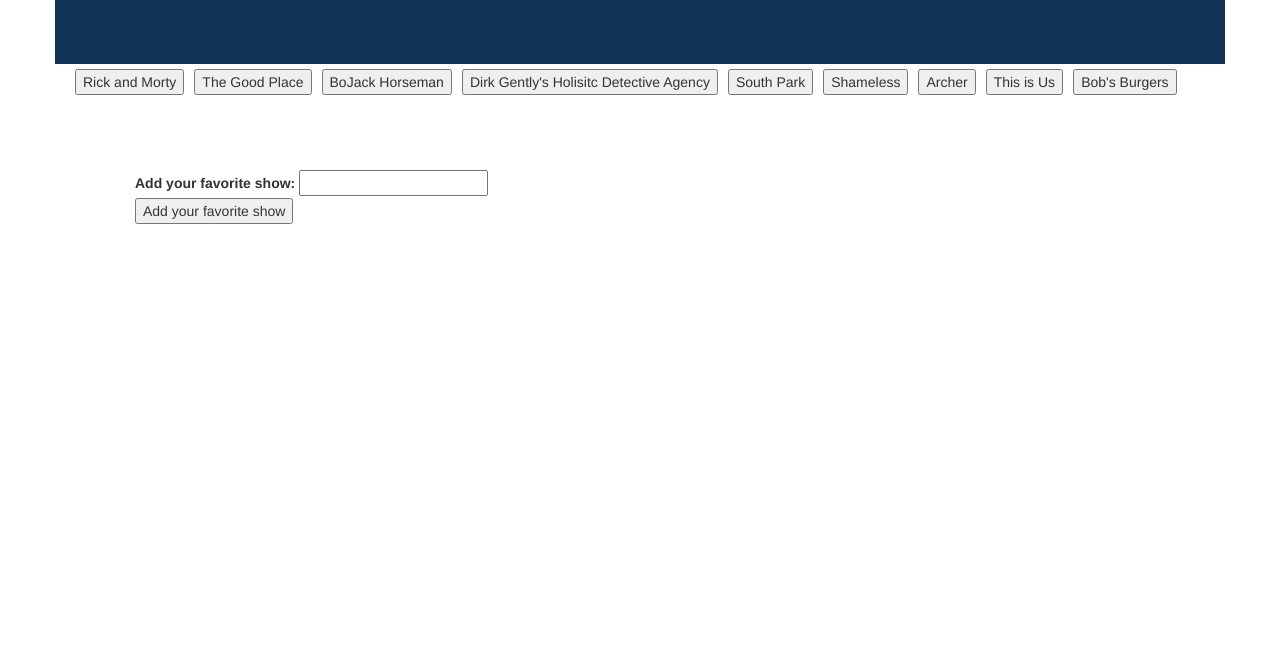
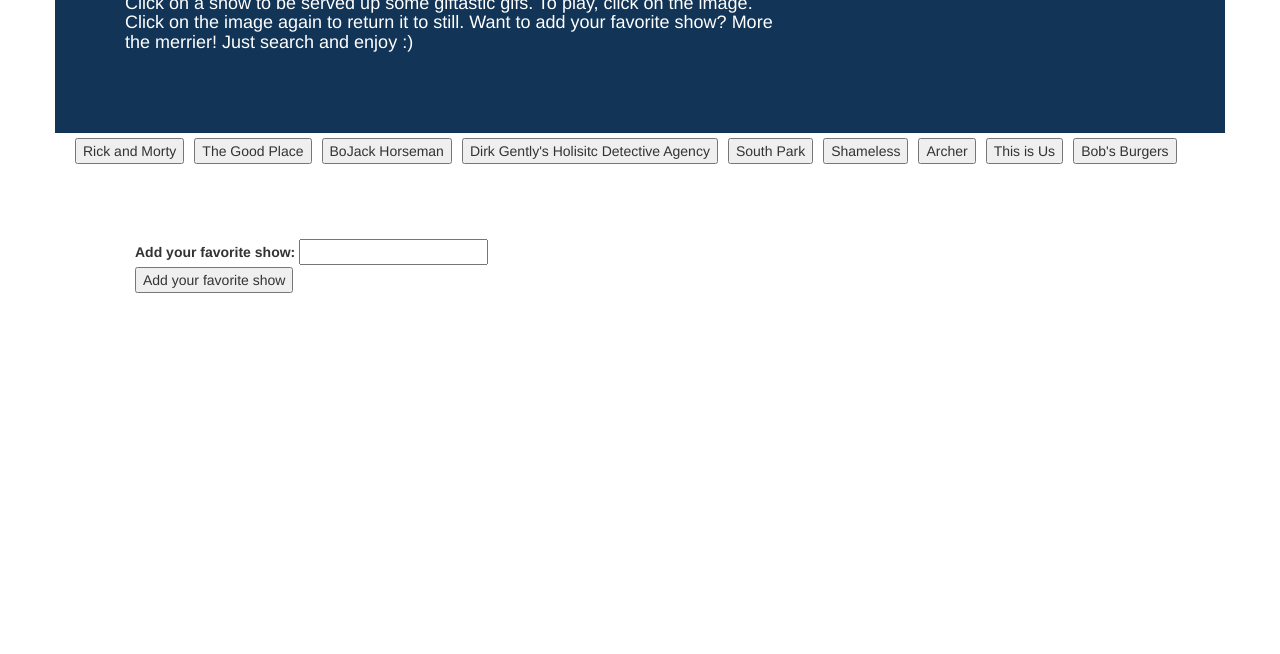
Before and after one commit to laurendimitra/giftastic, a plain HTML site: page index.html in a window 1280 px wide. Shown: the part 146-800 px from the top of the page. Drawn offline with nearby package versions, Linux system fonts and the light colour scheme.

Commit message:
explanatory texts

```diff
--- a/index.html
+++ b/index.html
@@ -19,6 +19,7 @@
 
             <div class="col-md-8" id="header">
                 <h1>Favorite TV Shows</h1>
+                <h4>Click on a show to be served up some giftastic gifs. To play, click on the image. Click on the image again to return it to still. Want to add your favorite show? More the merrier! Just search and enjoy :)</h4>
             </div>
         </div>
         <div id="buttons-view"></div>
```
